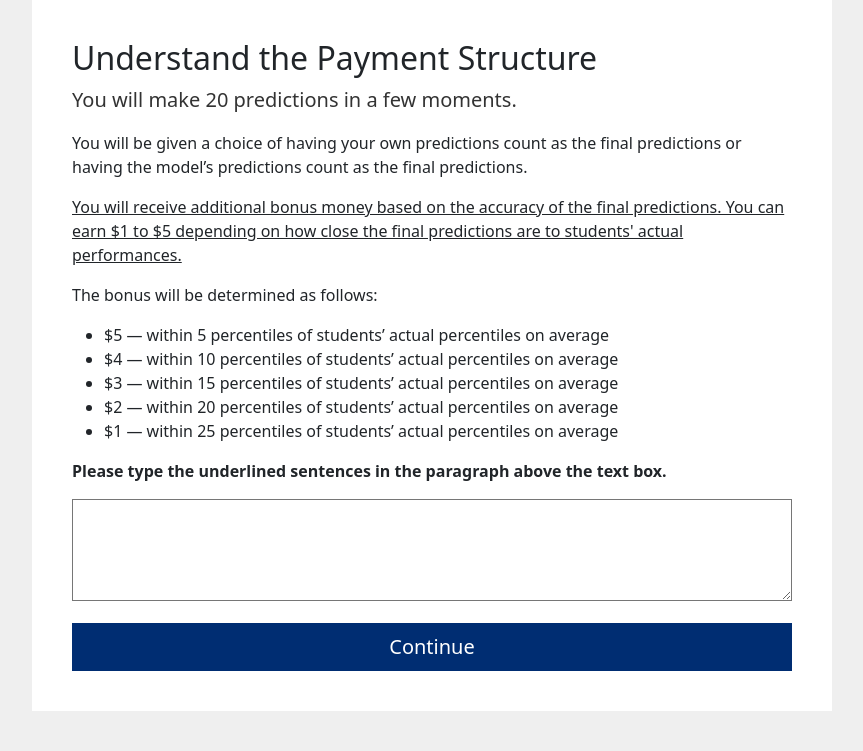
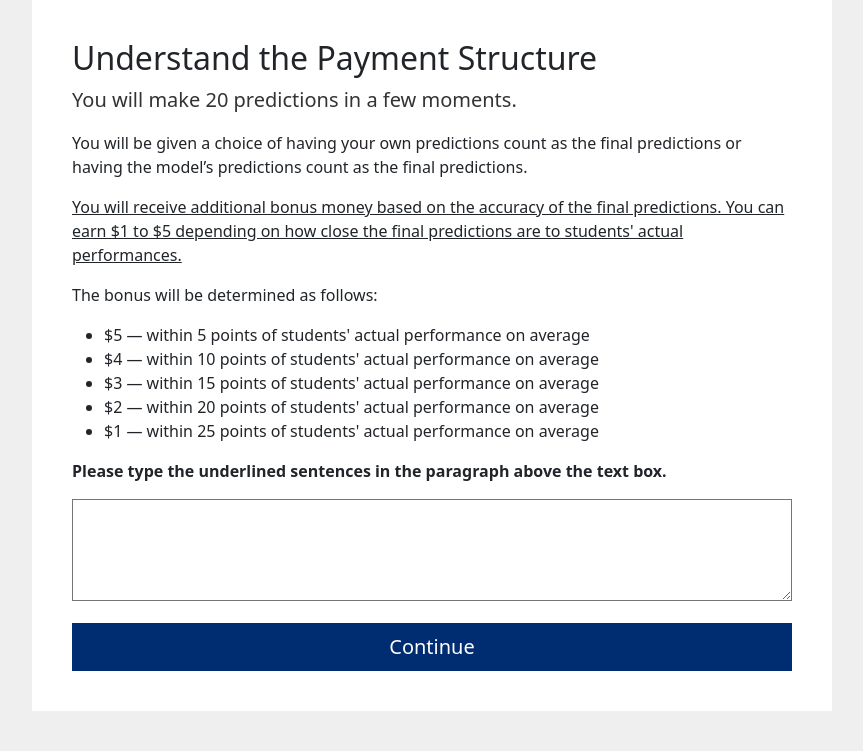
Before and after one commit to Sreyanth/participatory-algo-design-survey-app, a Django app: template webapp/templates/understand-payment-structure.html in a window 1280 px wide. Shown: the part 94-845 px from the top of the page, without its empty margins (208-1071 px from the left). Run offline with Django 3.2, Linux system fonts and the light colour scheme; the template is opened without the code that fills it, so the values that code supplies are empty; some libraries are stand-ins or nearby versions.

Commit message:
change wording of bonus structure so its more understandable to users

```diff
--- a/webapp/templates/understand-payment-structure.html
+++ b/webapp/templates/understand-payment-structure.html
@@ -36,19 +36,19 @@
 
     <ul>
       <li>
-        $5 — within 14 percentiles of students’ actual percentiles on average
+        $5 — within 14 points of students' actual performance on average
       </li>
       <li>
-        $4 — within 17 percentiles of students’ actual percentiles on average
+        $4 — within 17 points of students' actual performance on average
       </li>
       <li>
-        $3 — within 20 percentiles of students’ actual percentiles on average
+        $3 — within 20 points of students' actual performance on average
       </li>
       <li>
-        $2 — within 23 percentiles of students’ actual percentiles on average
+        $2 — within 23 points of students' actual performance on average
       </li>
       <li>
-        $1 — within 26 percentiles of students’ actual percentiles on average
+        $1 — within 26 points of students' actual performance on average
       </li>
     </ul>
 
@@ -56,20 +56,19 @@
 
     <ul>
       <li>
-        $5 — within 5 percentiles of students’ actual percentiles on average
+        $5 — within 5 points of students' actual performance on average
       </li>
       <li>
-        $4 — within 10 percentiles of students’ actual percentiles on average
+        $4 — within 10 points of students' actual performance on average
       </li>
       <li>
-        $3 — within 15 percentiles of students’ actual percentiles on average
+        $3 — within 15 points of students' actual performance on average
       </li>
       <li>
-        $2 — within 20 percentiles of students’ actual percentiles on average
+        $2 — within 20 points of students' actual performance on average
       </li>
       <li>
-        $1 — within 25 percentiles of students’ actual percentiles on average
-      </li>
+        $1 — within 25 points of students' actual performance on average
     </ul>
 
     {% endif %}
```
